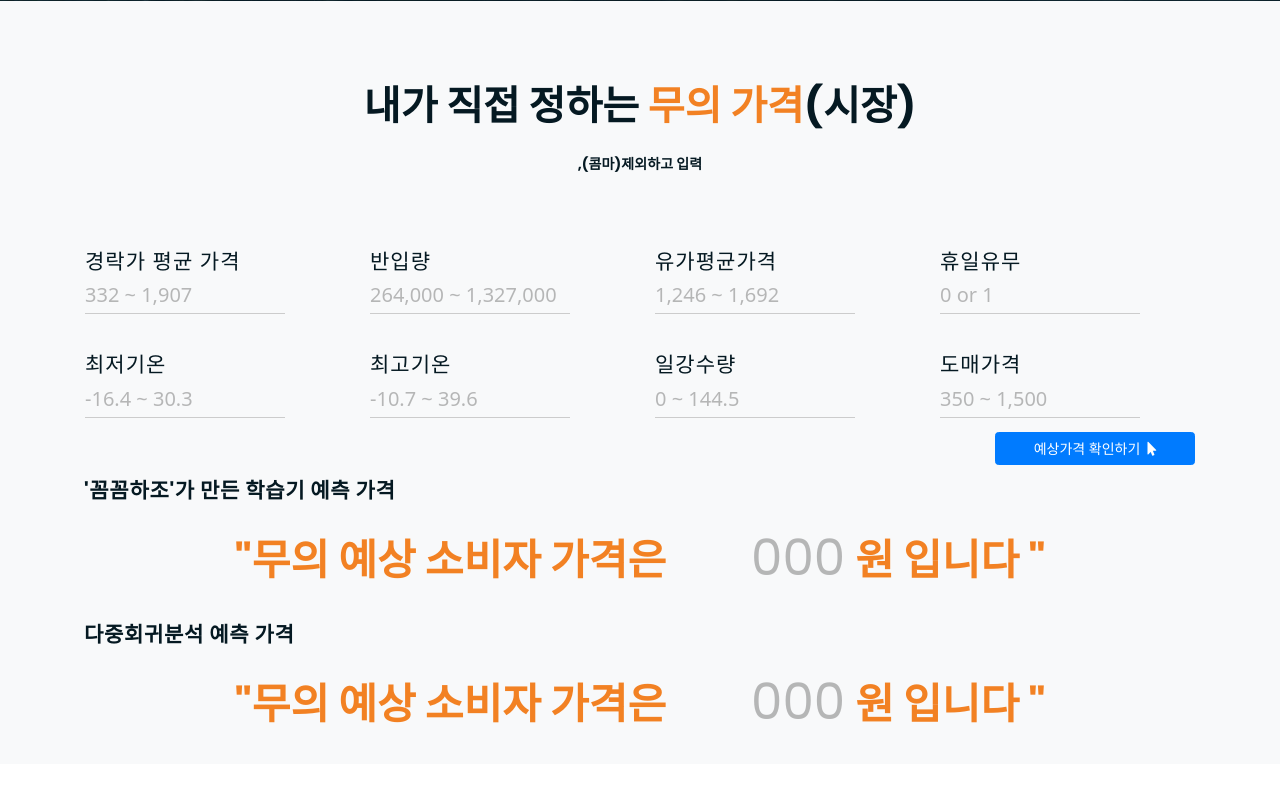
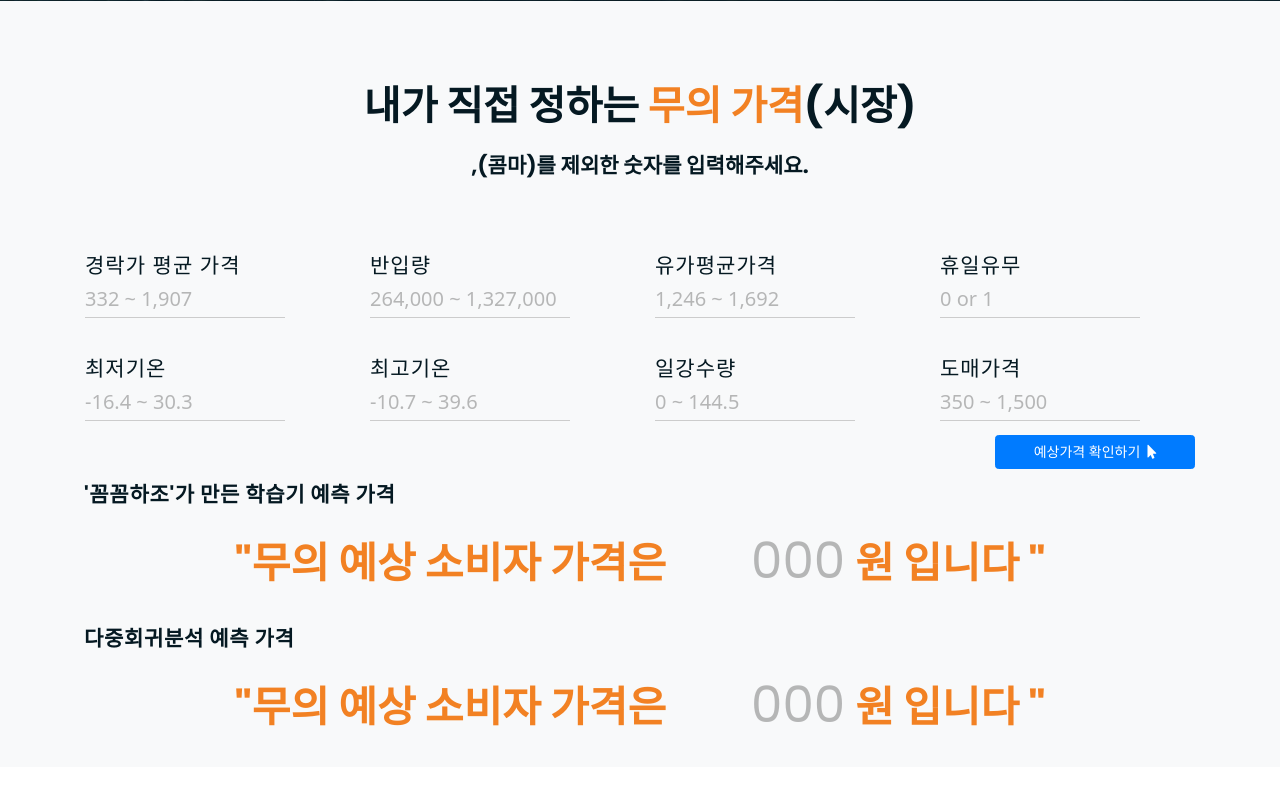
Before and after one commit to sc303030/finalExam02, a Django app: page /djangofinal/additionalfactors/ in a window 1280 px wide. Shown: the part 450-1257 px from the top of the page. Run offline with Django 3.2, Linux system fonts and the light colour scheme; some libraries are stand-ins or nearby versions.

Commit message:
"20.12.22 | mod"

```diff
--- a/djangofinal/finalApp/templates/finalApp/additionalfactors.html
+++ b/djangofinal/finalApp/templates/finalApp/additionalfactors.html
@@ -64,7 +64,7 @@
 		<div class="container">
 			<div class="row">
 				<div class="content-column col-lg-12">
-					<h3 style="text-align: center; margin-top: 50px; margin-bottom: 50px;">내가 직접 정하는 <span class="orange-text">무의 가격</span>(시장)<br/><br/><span><h6>,(콤마)제외하고 입력</h6></span></h3>
+					<h3 style="text-align: center; margin-top: 50px; margin-bottom: 50px;">내가 직접 정하는 <span class="orange-text">무의 가격</span>(시장)<br/><br/><span><h4 style="font-weight: bold;">,(콤마)를 제외한 숫자를 입력해주세요.</h4></span></h3>
 					<form action="">
 					<div class="row">
 						<div class="field col-md-3">
```
